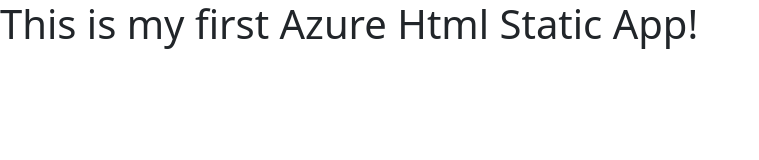
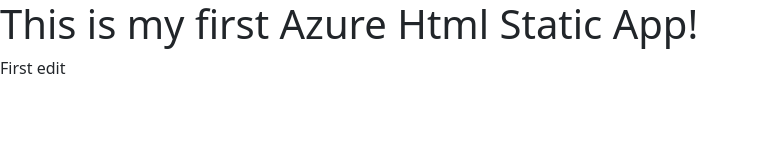
Before and after one commit to krpawan007/Azure-app, a plain HTML site: page index.html in a window 1280 px wide. Shown: the whole page, without its empty margins (0-759 px from the left). Drawn offline with nearby package versions, Linux system fonts and the light colour scheme.

Commit message:
Update index.html
Update 1.0

```diff
--- a/index.html
+++ b/index.html
@@ -12,6 +12,7 @@
   </head>
   <body>
     <h1>This is my first Azure Html Static App!</h1>
+    <p> First edit</p>
 
     <!-- Optional JavaScript; choose one of the two! -->
 
```
